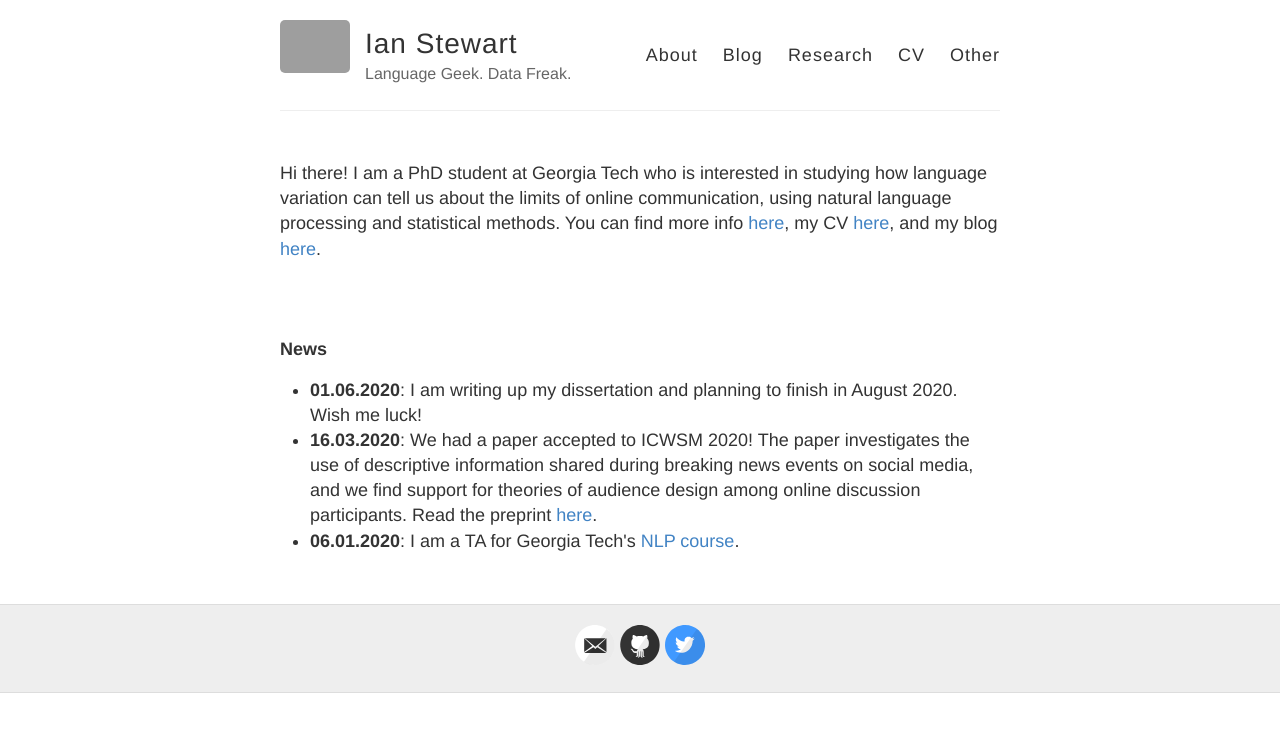
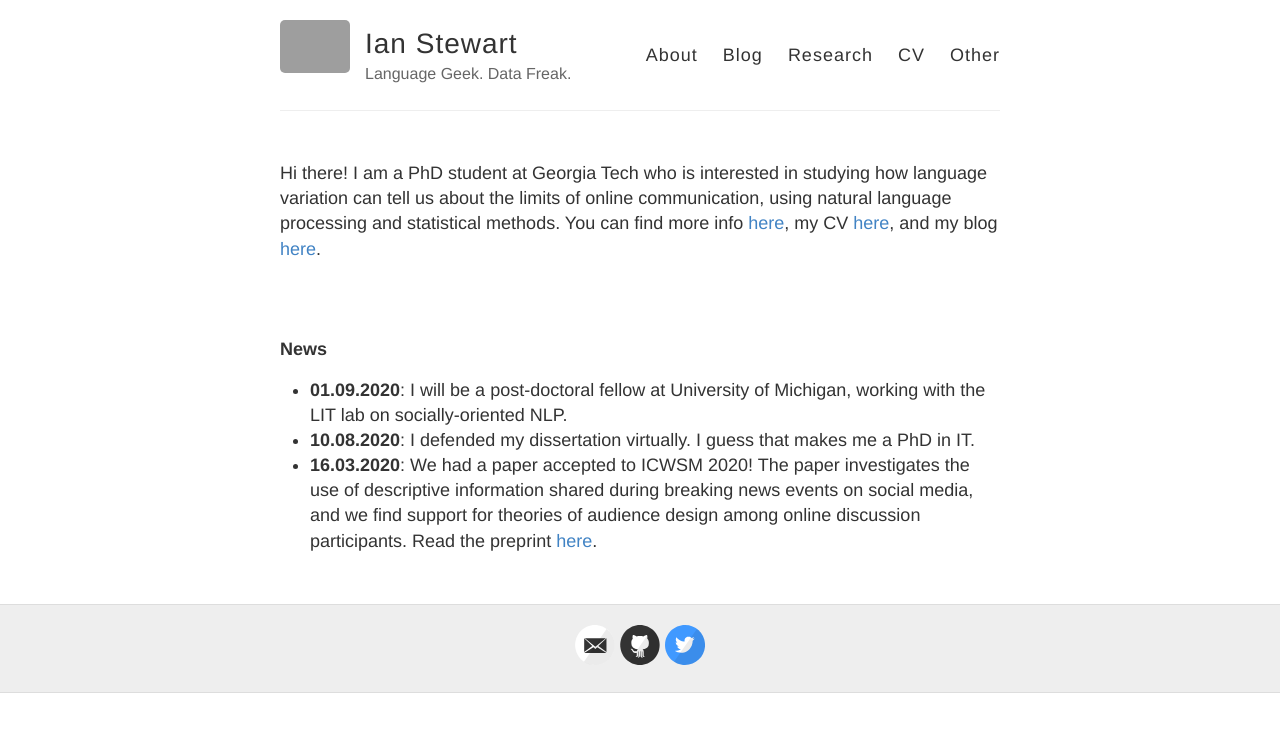
Before and after one commit to ianbstewart/ianbstewart.github.io, a Jekyll site: the page built from index.html, in a window 1280 px wide. Shown: the top 732 px of the page. Built offline with Jekyll 4.4.1, drawn with Linux system fonts in a browser that asks for light colours; grey boxes are pictures that could not be loaded.

Commit message:
updated news

```diff
--- a/index.html
+++ b/index.html
@@ -11,9 +11,9 @@ You can find more info <a href="./about/">here</a>, my CV <a href="./docs/istewa
 <br><br>
 <b>News</b><br>
 <ul>
-<li><b>01.06.2020</b>: I am writing up my dissertation and planning to finish in August 2020. Wish me luck!
+<li><b>01.09.2020</b>: I will be a post-doctoral fellow at University of Michigan, working with the LIT lab on socially-oriented NLP.
+<li><b>10.08.2020</b>: I defended my dissertation virtually. I guess that makes me a PhD in IT.
 <li><b>16.03.2020</b>: We had a paper accepted to ICWSM 2020! The paper investigates the use of descriptive information shared during breaking news events on social media, and we find support for theories of audience design among online discussion participants. Read the preprint <a href="https://arxiv.org/abs/1909.08784">here</a>.
-<li><b>06.01.2020</b>: I am a TA for Georgia Tech's <a href="https://www.cc.gatech.edu/classes/AY2020/cs7650_spring/">NLP course</a>.
 </ul>
 
 <!-- <div class="posts">
```
